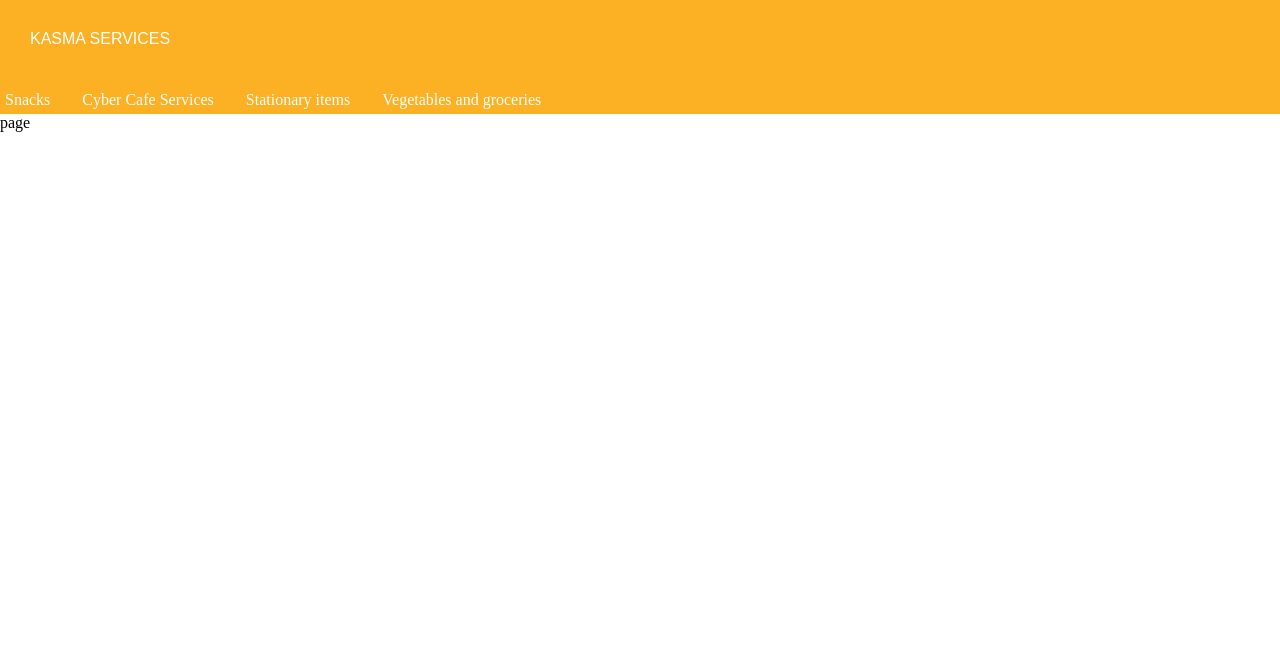
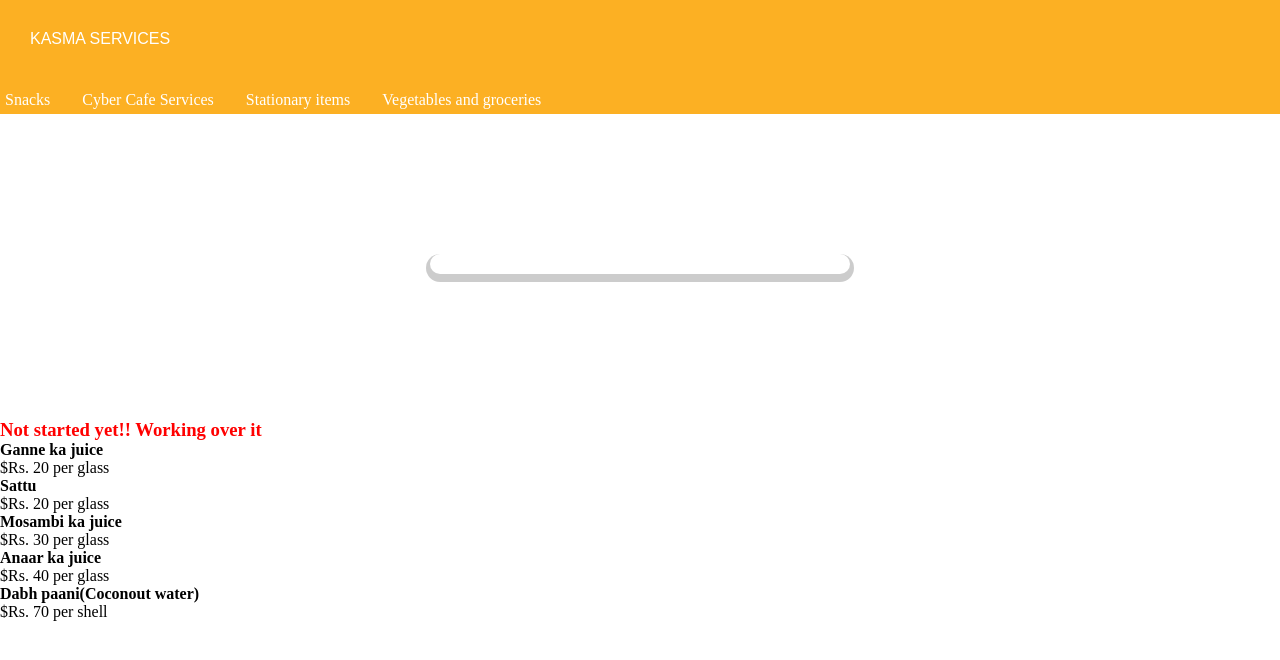
Before and after one commit to gpmakm/kasma-services, a Next.js app: page /drinks in a window 1280 px wide. Shown: the top 660 px of the page. Built offline with nearby package versions, Linux system fonts and the light colour scheme.

Commit message:
Drinks page added

```diff
--- a/src/app/drinks/page.jsx
+++ b/src/app/drinks/page.jsx
@@ -1,8 +1,26 @@
 import React from 'react'
-
+import drink from '../../../public/drinks.json'
 const Drinks = () => {
   return (
-    <div>page</div>
+    <div>
+        <div className="container"></div>
+            <div className="drinks">
+                <h3 style={{color:'red'}}>Not started yet!! Working over it</h3>
+                {
+                    drink.map((drinks)=>{
+                        return (
+                            <div key={drinks.id}>
+                                <h4>{drinks.name}</h4>
+                                <p>${drinks.price}</p>
+                            </div>
+                        )
+                    })
+                }
+            </div>
+        </div>
+
+
+
   )
 }
 
```
